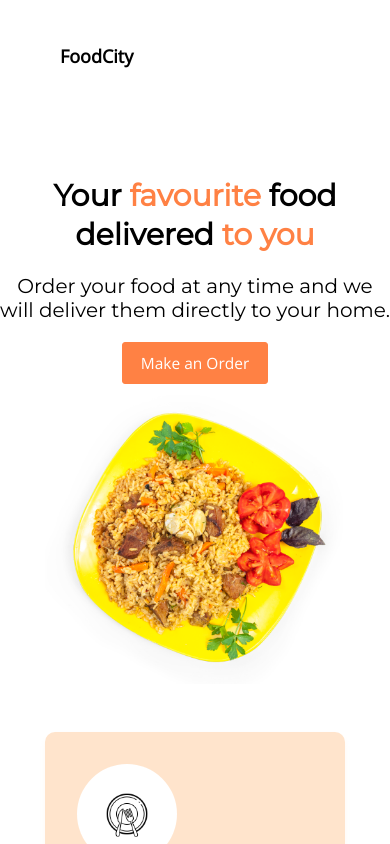
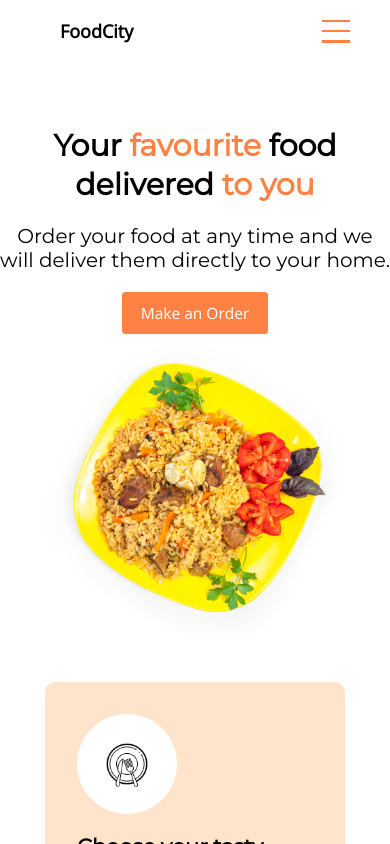
Before and after one commit to samuelkurdz/foodcity, a React (Create React App) app: page / in a window 390 px wide. Shown: the top 844 px of the page. Built offline with nearby package versions, Linux system fonts and the light colour scheme.

Commit message:
added hamburger to header

```diff
--- a/src/components/guide-card/guide-card.scss
+++ b/src/components/guide-card/guide-card.scss
@@ -1,4 +1,7 @@
 .guide-card {
+  display: flex;
+  flex-direction: column;
+  gap: 1rem;
   margin: 1rem;
   padding: 2rem;
   width: 300px;
--- a/src/components/header/header.jsx
+++ b/src/components/header/header.jsx
@@ -1,13 +1,21 @@
 import React from 'react';
+import { useState } from 'react';
+import { useMediaQuery } from '../../utils/useMediaQuery';
 import CustomButton from '../custom-button/custom-button';
 import './header.scss';
 
 // import { Link } from 'react-router-dom';
 
 const Header = () => {
+  const [isHamburgerOpen, setIsHamburgerOpen] = useState(false);
+
+  let isPageWide = useMediaQuery('(min-width: 800px)');
+
   return (
     <div className="header">
       <h3>FoodCity</h3>
+      { isPageWide ?
+        (
           <div className="header-links">
             <span className="header-link">Menu</span>
             <span className="header-link">Locations</span>
@@ -15,6 +23,17 @@ const Header = () => {
             <span className="header-link">Cart</span>
             <CustomButton buttonText='Order Now' buttonType='accent'/>
           </div>
+        ) :
+        <div id="menu" onClick={() => setIsHamburgerOpen(!isHamburgerOpen)}>
+          <div  id="pencet"
+                className={`${isHamburgerOpen ? 'Diam': ''}`}
+          >
+            <span></span>
+            <span></span>
+            <span></span>
+          </div>
+        </div>
+      }
     </div>
   )
 }
--- a/src/components/header/header.scss
+++ b/src/components/header/header.scss
@@ -21,7 +21,33 @@
   h3 {
     margin-left: 20px;
   }
-  .header-links {
-    visibility: hidden;
-  }
 }
+
+#pencet {
+  display: flex;
+  align-items: center;
+  flex-direction: column;
+  cursor: pointer;
+}
+
+#pencet span {
+  background-color: #ff8144;
+  width: 2em;
+  height: 0.2em;
+  margin: 0.26em 0;
+  display: block;
+  transition: all 0.4s ease;
+  transform-origin: 0 0;
+}
+
+.Diam span:nth-child(1) {
+  transform: rotate(45deg) translate(1px, -1px);
+}
+
+.Diam span:nth-child(2) {
+  transform: scaleX(0);
+}
+
+.Diam span:nth-child(3) {
+  transform: rotate(-45deg) translate(1px, 0);
+}
--- /dev/null
+++ b/src/utils/useMediaQuery.jsx
@@ -0,0 +1,20 @@
+import { useState, useEffect } from 'react';
+
+export function useMediaQuery(query) {
+  const [matches, setMatches] = useState(false);
+
+  useEffect(() => {
+    const media = window.matchMedia(query);
+    if (media.matches !== matches) {
+      setMatches(media.matches);
+    }
+    const listener = () => {
+      setMatches(media.matches);
+    };
+    media.addListener(listener);
+    // media.onchange()
+    return () => media.removeListener(listener);
+  }, [matches, query]);
+
+  return matches;
+}
```
Lines whose indentation alone changed are shown as unchanged.
